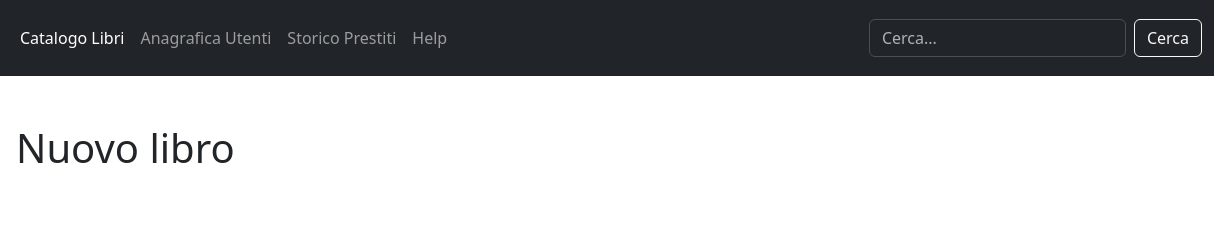
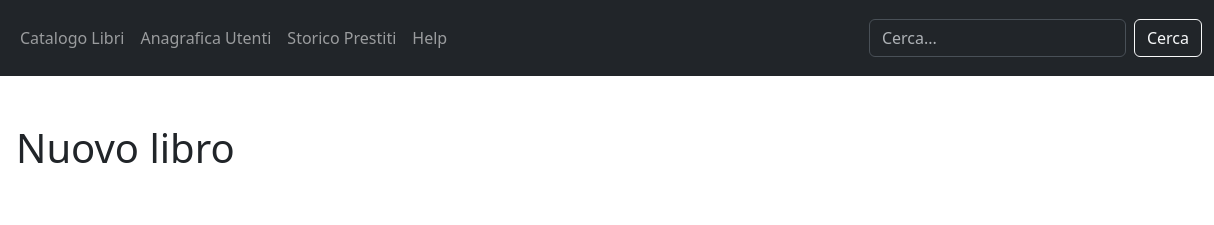
Before and after one commit to AggiusVS/html-css-bootstrap-dashboard, a plain HTML site: page new-book.html in a window 1280 px wide. Shown: the top 225 px of the page, 66-1280 px from the left. Drawn offline with nearby package versions, Linux system fonts and the light colour scheme.

Commit message:
navbar-active

```diff
--- a/new-book.html
+++ b/new-book.html
@@ -27,7 +27,7 @@
                 <div class="collapse navbar-collapse" id="navbarSupportedContent">
                     <ul class="navbar-nav me-auto mb-2 mb-lg-0">
                         <li class="nav-item">
-                            <a class="nav-link active" href="./index.html">Catalogo Libri</a>
+                            <a class="nav-link" href="./index.html">Catalogo Libri</a>
                         </li>
                         <li class="nav-item">
                             <a class="nav-link" href="#">Anagrafica Utenti</a>
```
